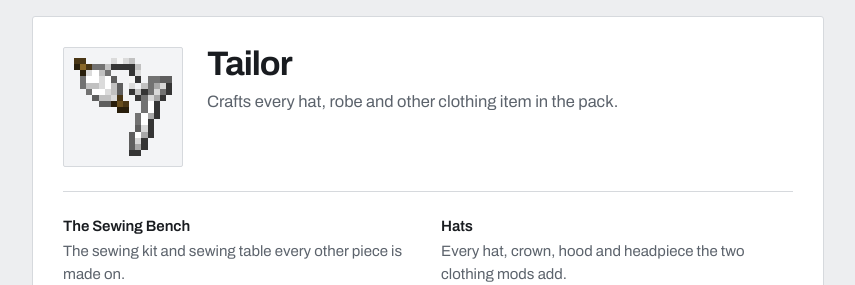
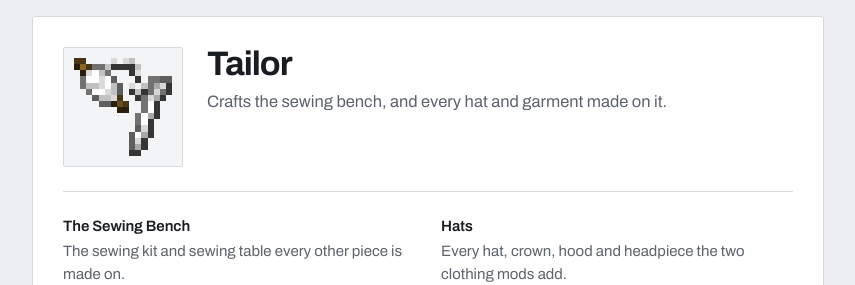
Before and after one commit to Carson-Frost/cabacraft-wiki, a Jekyll site: the page built from classes.md, in a window 1280 px wide and 900 px high, scrolled down 10117 px. Shown: the part 462-747 px from the top of the window, without its empty margins (212-1067 px from the left). Built offline with Jekyll 4.4.1, drawn with Linux system fonts in a browser that asks for light colours.

Commit message:
wiki: state what the Tailor actually crafts

```diff
--- a/classes.md
+++ b/classes.md
@@ -385,7 +385,7 @@ lead: The three Paths, the fifteen Classes, and the eight Specializations a char
     <img src="{{ '/icons/tailor.png' | relative_url }}" alt="">
     <div>
       <h2>Tailor</h2>
-      <p class="desc">Crafts every hat, robe and other clothing item in the pack.</p>
+      <p class="desc">Crafts the sewing bench, and every hat and garment made on it.</p>
     </div>
   </div>
   <div class="pow">
```
